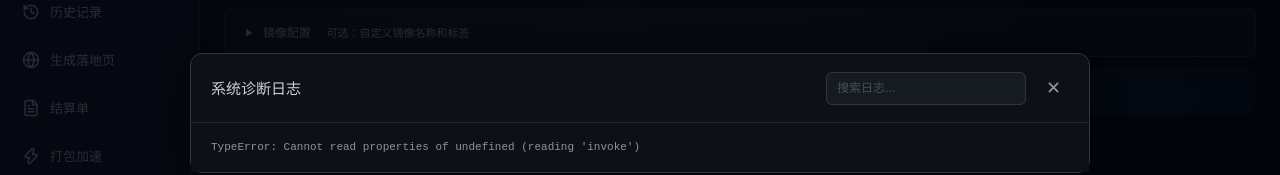
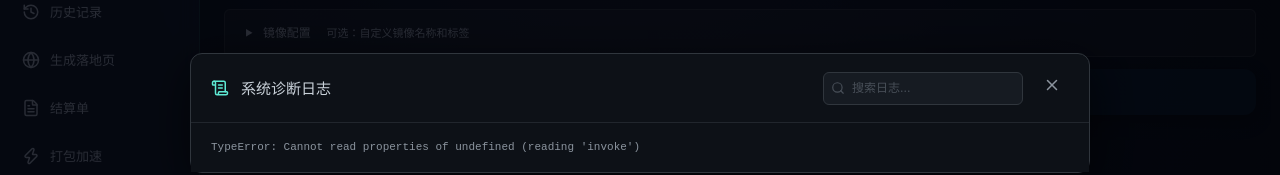
Before and after one commit to bigtian99/harbor-tauri, a React (Vite) app: page / in a window 1280 px wide. Both pictures are taken after a click on the button "系统日志". Shown: the part 287-462 px from the top of the page. Built offline with nearby package versions, Linux system fonts and the light colour scheme.

Commit message:
feat: 日志查看器增加 icon——标题图标、搜索图标、清除按钮；移除落地页重复日志入口

```diff
--- a/src/App.css
+++ b/src/App.css
@@ -3706,14 +3706,28 @@ body::before {
   margin: 0; font-size: 15px; color: #c9d1d9; font-weight: 600;
   flex-shrink: 0;
 }
+.log-viewer-title-icon { color: #5eead4; flex-shrink: 0; }
+.log-viewer-search-wrap {
+  position: relative; display: flex; align-items: center;
+  margin-left: auto; flex-shrink: 0;
+}
+.log-viewer-search-icon {
+  position: absolute; left: 8px; color: #484f58; pointer-events: none;
+}
 .log-viewer-search {
-  width: 200px; flex-shrink: 0;
+  width: 200px;
   background: #161b22; border: 1px solid #30363d; border-radius: 6px;
-  color: #c9d1d9; padding: 6px 10px; font-size: 12px; outline: none;
-  margin-left: auto;
+  color: #c9d1d9; padding: 6px 10px 6px 28px; font-size: 12px; outline: none;
 }
 .log-viewer-search:focus { border-color: #5eead4; }
 .log-viewer-search::placeholder { color: #484f58; }
+.log-viewer-search-clear {
+  position: absolute; right: 4px;
+  background: none; border: none; color: #8b949e;
+  cursor: pointer; padding: 2px; display: flex; align-items: center;
+  border-radius: 3px;
+}
+.log-viewer-search-clear:hover { color: #c9d1d9; background: #21262d; }
 .log-highlight {
   background: rgba(94,234,212,0.35);
   color: #5eead4;
--- a/src/App.tsx
+++ b/src/App.tsx
@@ -2,7 +2,7 @@ import { useState, useEffect, useCallback, useRef } from "react";
 import { invoke } from "@tauri-apps/api/core";
 import { open } from "@tauri-apps/plugin-dialog";
 import { getCurrentWindow } from "@tauri-apps/api/window";
-import { CheckCircle, Copy } from "lucide-react";
+import { CheckCircle, Copy, ScrollText, Search, X } from "lucide-react";
 
 import { Sidebar } from "./components/Sidebar";
 import { UploadPanel } from "./components/UploadPanel";
@@ -1501,7 +1501,10 @@ function App() {
         <div className="log-viewer-overlay" onClick={() => { setShowLogViewer(false); setLogSearch(""); }}>
           <div className="log-viewer" onClick={(e) => e.stopPropagation()}>
             <div className="log-viewer-header">
+              <ScrollText size={18} className="log-viewer-title-icon" />
               <h3>系统诊断日志</h3>
+              <div className="log-viewer-search-wrap">
+                <Search size={14} className="log-viewer-search-icon" />
                 <input
                   className="log-viewer-search"
                   type="text"
@@ -1511,7 +1514,15 @@ function App() {
                   onClick={(e) => e.stopPropagation()}
                   onKeyDown={(e) => e.stopPropagation()}
                 />
-              <button className="log-viewer-close" onClick={() => { setShowLogViewer(false); setLogSearch(""); }}>✕</button>
+                {logSearch && (
+                  <button className="log-viewer-search-clear" onClick={() => setLogSearch("")}>
+                    <X size={12} />
+                  </button>
+                )}
+              </div>
+              <button className="log-viewer-close" onClick={() => { setShowLogViewer(false); setLogSearch(""); }}>
+                <X size={18} />
+              </button>
             </div>
             <pre
               className="log-viewer-content"
--- a/src/components/LandingPanel.tsx
+++ b/src/components/LandingPanel.tsx
@@ -33,7 +33,6 @@ import {
   Trash2,
   Package,
   Maximize2,
-  FileText,
 } from "lucide-react";
 import type { SubChannelData, LandingPageResult, FtpUploadResult, TemplateInfo } from "../types";
 import type { LandingMode } from "../hooks/useLanding";
@@ -81,8 +80,6 @@ export function LandingPanel({
   const [templatesBaseDir, setTemplatesBaseDir] = useState("");
   const [showTemplateManager, setShowTemplateManager] = useState(false);
   const [isUploadingTemplate, setIsUploadingTemplate] = useState(false);
-  const [showDiagnosticLog, setShowDiagnosticLog] = useState(false);
-  const [diagnosticLog, setDiagnosticLog] = useState("");
 
   // 预览浮层状态
   const [previewOverlay, setPreviewOverlay] = useState<{
@@ -340,22 +337,6 @@ export function LandingPanel({
                 复制所有链接
               </Button>
             )}
-            <Button
-              leftSection={<FileText size={14} />}
-              onClick={async () => {
-                try {
-                  const log = await invoke<string>("read_diagnostic_log", { lines: 300 });
-                  setDiagnosticLog(log);
-                } catch (e) {
-                  setDiagnosticLog(String(e));
-                }
-                setShowDiagnosticLog(true);
-              }}
-              variant="light"
-              color="gray"
-            >
-              系统日志
-            </Button>
             <Button
               leftSection={<Package size={14} />}
               onClick={handleOpenTemplateManager}
@@ -987,39 +968,6 @@ export function LandingPanel({
         )}
       </Modal>
 
-      {/* ========== 诊断日志弹窗 ========== */}
-      <Modal
-        opened={showDiagnosticLog}
-        onClose={() => setShowDiagnosticLog(false)}
-        title={
-          <Group gap="xs">
-            <FileText size={16} />
-            <Text fw={600}>系统诊断日志（最新 300 行）</Text>
-          </Group>
-        }
-        size="xl"
-      >
-        <Box
-          component="pre"
-          style={{
-            background: "#0a0f1a",
-            color: "#a8b2d1",
-            padding: 16,
-            borderRadius: 8,
-            fontSize: 11,
-            lineHeight: 1.5,
-            maxHeight: "calc(100vh - 200px)",
-            overflow: "auto",
-            whiteSpace: "pre-wrap",
-            wordBreak: "break-all",
-            margin: 0,
-            fontFamily: "'SF Mono', 'Fira Code', monospace",
-          }}
-        >
-          {diagnosticLog || "（无日志内容）"}
-        </Box>
-      </Modal>
-
       {/* ========== 全屏预览浮层 ========== */}
       <Modal
         opened={!!previewOverlay}
```
Lines whose indentation alone changed are shown as unchanged.
